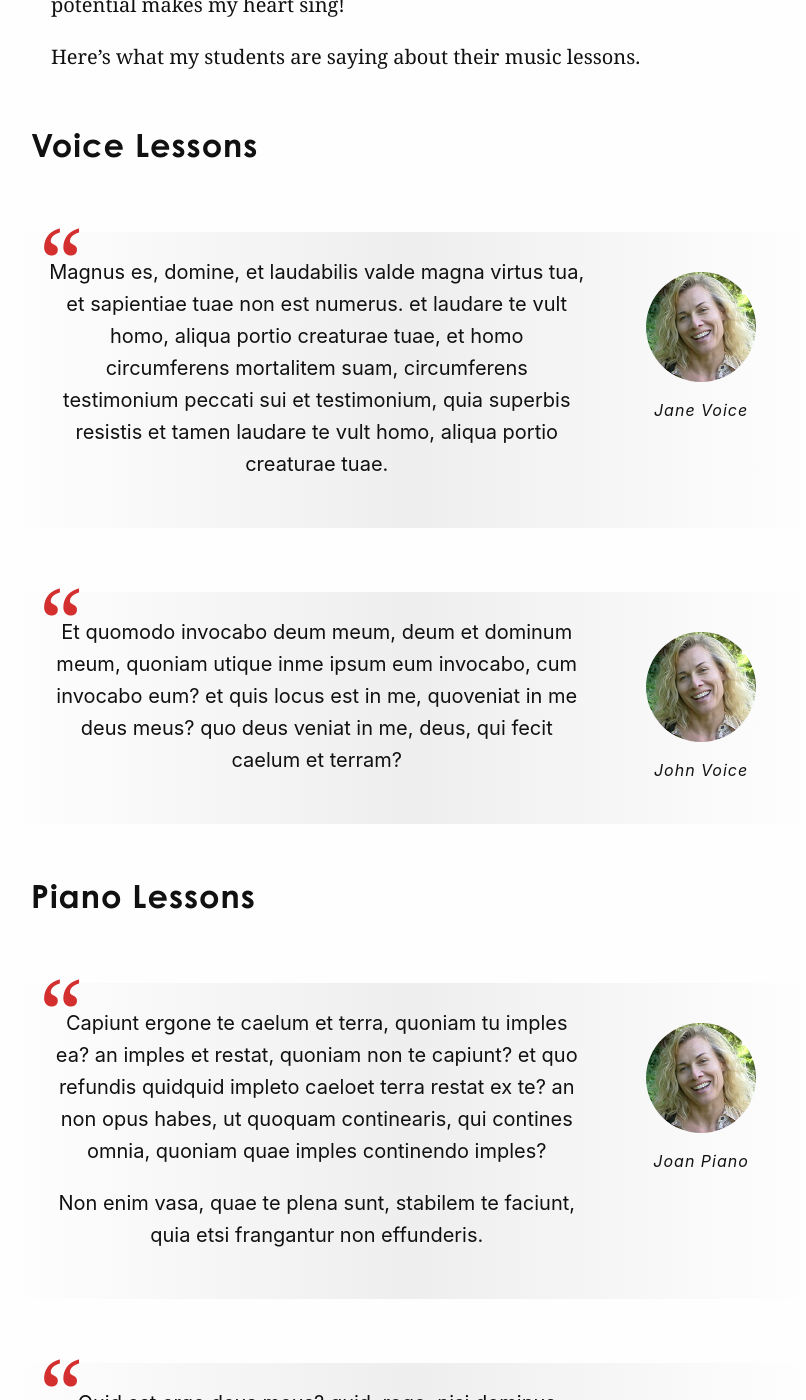
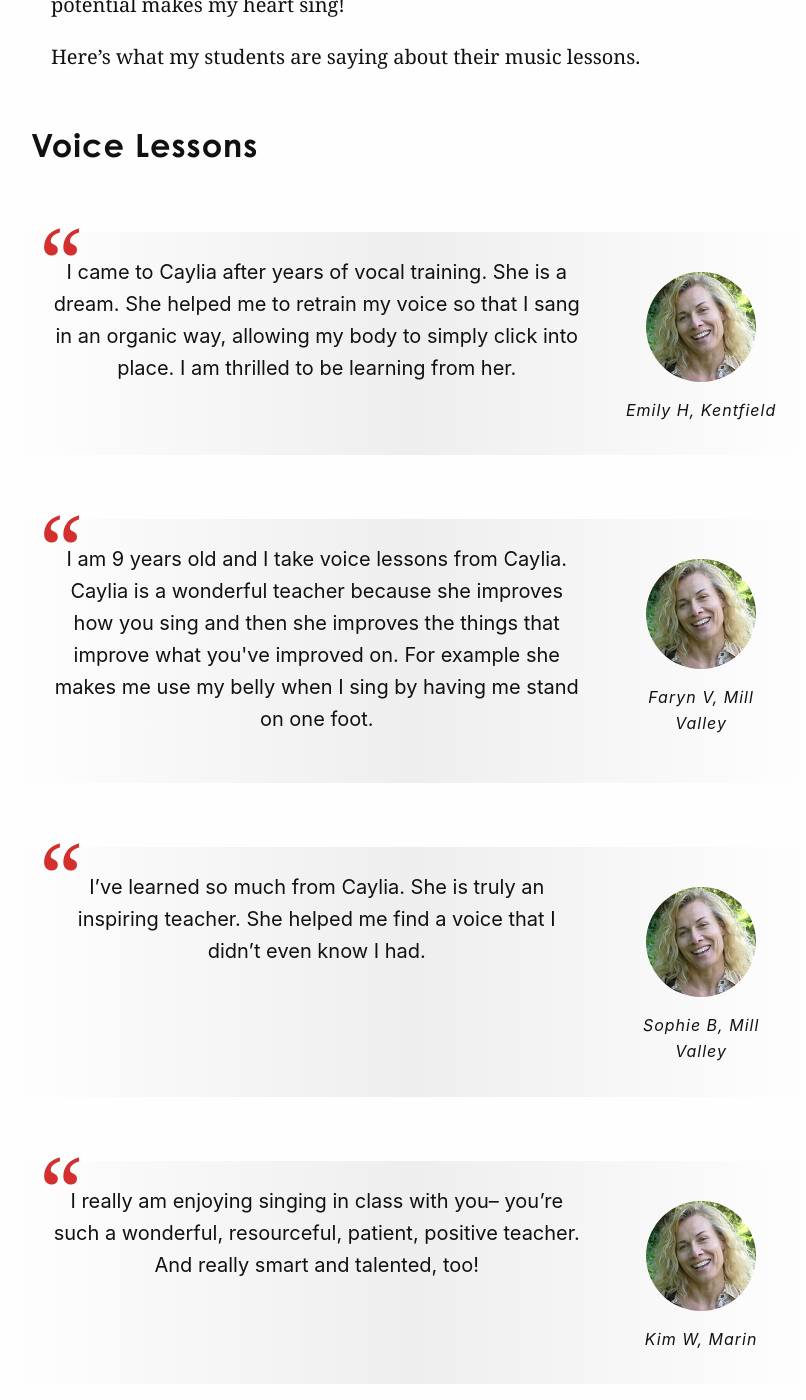
Before and after one commit to cchaiken/ccms, a Jekyll site: the page built from testimonials.md, in a window 1280 px wide and 1400 px high, scrolled down 548 px. Shown: the whole window, without its empty margins (229-1035 px from the left). Built offline with Jekyll 4.4.1, drawn with Linux system fonts in a browser that asks for light colours; some web fonts are replaced; some of the changed text lies outside the part shown.

Commit message:
Updated Testimonials

```diff
--- a/testimonials.md
+++ b/testimonials.md
@@ -7,20 +7,49 @@ intro:
 newsletter: true
 testimonials:
   voice:
-  - name: Jane Voice
+  - name: Emily H, Kentfield
     avatar: testimonial-avatar.jpg
     text:
-    - Magnus es, domine, et laudabilis valde magna virtus tua, et sapientiae tuae
-      non est numerus. et laudare te vult homo, aliqua portio creaturae tuae, et homo
-      circumferens mortalitem suam, circumferens testimonium peccati sui et testimonium,
-      quia superbis resistis et tamen laudare te vult homo, aliqua portio creaturae
-      tuae.
-  - name: John Voice
+    - I came to Caylia after years of vocal training. She is  a dream. She helped
+      me to retrain my voice so that I sang in an organic way, allowing my body to
+      simply click into place. I am thrilled to be learning from her.
+  - name: Faryn V, Mill Valley
     avatar: testimonial-avatar.jpg
     text:
-    - Et quomodo invocabo deum meum, deum et dominum meum, quoniam utique inme ipsum
-      eum invocabo, cum invocabo eum? et quis locus est in me, quoveniat in me deus
-      meus? quo deus veniat in me, deus, qui fecit caelum et terram?
+    - "I am 9 years old and I take voice lessons from Caylia. \n\nCaylia is a wonderful
+      teacher because she improves how you sing and then she improves the things that
+      improve what you've improved on. For example she makes me use my belly when
+      I sing by having me stand on one foot."
+  - name: Sophie B, Mill Valley
+    avatar: testimonial-avatar.jpg
+    text:
+    - I’ve learned so much from Caylia. She is truly an inspiring teacher. She helped
+      me find a voice that I didn’t even know I had.
+  - name: Kim W, Marin
+    avatar: testimonial-avatar.jpg
+    text:
+    - I really am enjoying singing in class with you– you’re such a wonderful, resourceful,
+      patient, positive teacher.  And really smart and talented, too!
+  - name: Renee M, Mill Valley
+    avatar: testimonial-avatar.jpg
+    text:
+    - Caylia has had an incredible impact on my daughter’s singing and professional
+      success. She has been both a professional resource in teaching her technique
+      and also a personal Coach.
+  - name: Paul U, San Anselmo
+    avatar: testimonial-avatar.jpg
+    text:
+    - |-
+      Caylia teaches with humor, perfection and persistence.\
+       \
+      She doesn’t seem to force her style on her students but rather explores the natural potential and refines and develops it. Caylia’s passion for the music and her commitment to her students always shines through.
+  - name: Danielle W, Mill Valley
+    avatar: testimonial-avatar.jpg
+    text:
+    - |-
+      My daughter has grown into her confidence and coming into her own.
+
+      I’ve also noticed that it’s bled into the rest of her life. She has more confidence in her school performances and presentations. Thank you Caylia!
   piano:
   - name: Joan Piano
     avatar: testimonial-avatar.jpg
```
